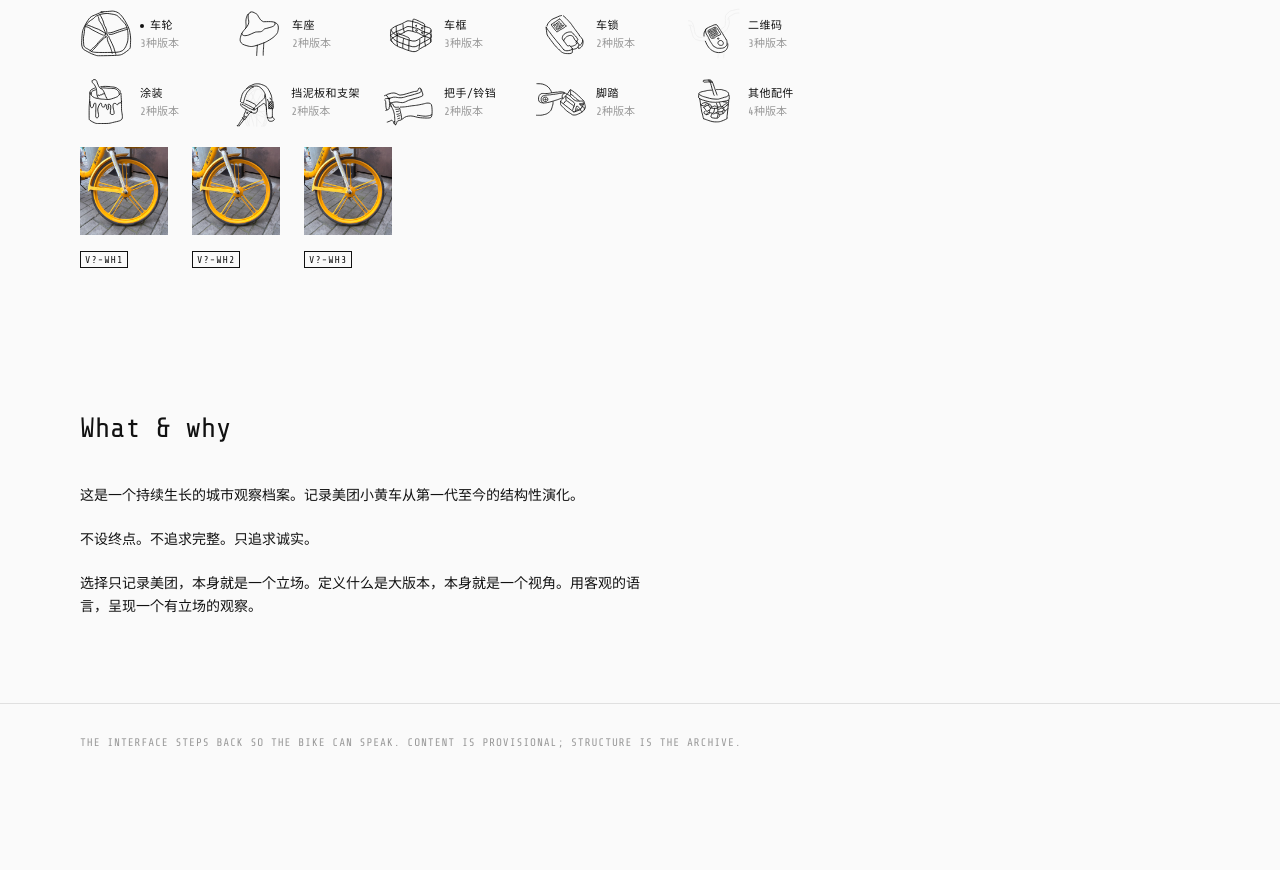
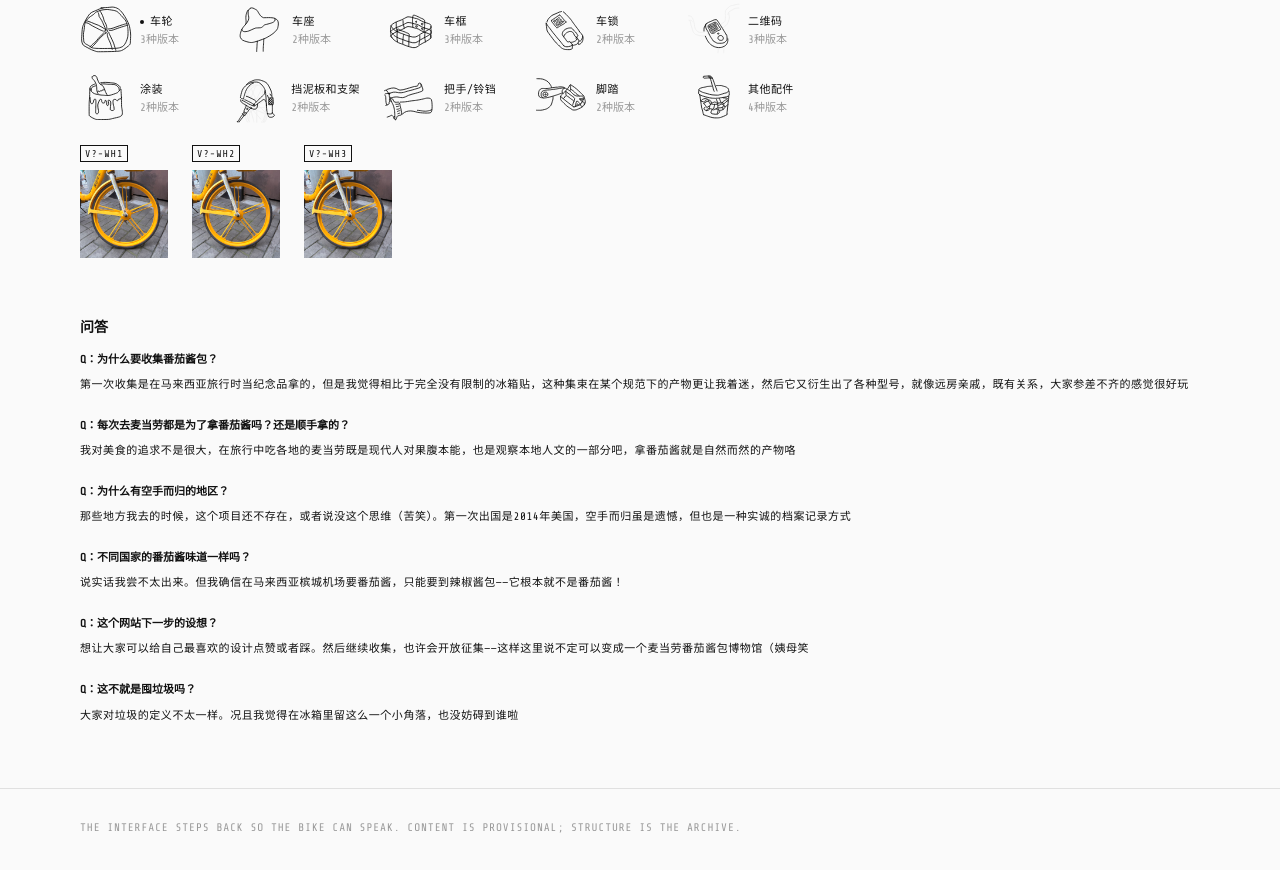
Before and after one commit to TangerineCamel/bike-archive, a plain HTML site: page index.html in a window 1280 px wide. Shown: the part 464-1334 px from the top of the page. Before the commit the page ends 1261 px from the top, so only its background shows below. Drawn offline with nearby package versions, Linux system fonts and the light colour scheme.

Commit message:
大体结构和 modal 修改完毕

```diff
--- a/index.html
+++ b/index.html
@@ -137,12 +137,33 @@
       <div class="carousel" id="variant-carousel"></div>
     </section>
 
-    <section class="section" id="why">
-      <h2 class="section-label">What &amp; why</h2>
-      <div class="about-text">
-        <p>这是一个持续生长的城市观察档案。记录美团小黄车从第一代至今的结构性演化。</p>
-        <p>不设终点。不追求完整。只追求诚实。</p>
-        <p>选择只记录美团，本身就是一个立场。定义什么是大版本，本身就是一个视角。用客观的语言，呈现一个有立场的观察。</p>
+    <section class="section" id="qa">
+      <h2 class="section-label">问答</h2>
+      <div class="qa-list">
+        <div class="qa-item">
+          <p class="qa-q">Q：为什么要收集番茄酱包？</p>
+          <p class="qa-a">第一次收集是在马来西亚旅行时当纪念品拿的，但是我觉得相比于完全没有限制的冰箱贴，这种集束在某个规范下的产物更让我着迷，然后它又衍生出了各种型号，就像远房亲戚，既有关系，大家参差不齐的感觉很好玩</p>
+        </div>
+        <div class="qa-item">
+          <p class="qa-q">Q：每次去麦当劳都是为了拿番茄酱吗？还是顺手拿的？</p>
+          <p class="qa-a">我对美食的追求不是很大，在旅行中吃各地的麦当劳既是现代人对果腹本能，也是观察本地人文的一部分吧，拿番茄酱就是自然而然的产物咯</p>
+        </div>
+        <div class="qa-item">
+          <p class="qa-q">Q：为什么有空手而归的地区？</p>
+          <p class="qa-a">那些地方我去的时候，这个项目还不存在，或者说没这个思维（苦笑）。第一次出国是2014年美国，空手而归虽是遗憾，但也是一种实诚的档案记录方式</p>
+        </div>
+        <div class="qa-item">
+          <p class="qa-q">Q：不同国家的番茄酱味道一样吗？</p>
+          <p class="qa-a">说实话我尝不太出来。但我确信在马来西亚槟城机场要番茄酱，只能要到辣椒酱包——它根本就不是番茄酱！</p>
+        </div>
+        <div class="qa-item">
+          <p class="qa-q">Q：这个网站下一步的设想？</p>
+          <p class="qa-a">想让大家可以给自己最喜欢的设计点赞或者踩。然后继续收集，也许会开放征集——这样这里说不定可以变成一个麦当劳番茄酱包博物馆（姨母笑</p>
+        </div>
+        <div class="qa-item">
+          <p class="qa-q">Q：这不就是囤垃圾吗？</p>
+          <p class="qa-a">大家对垃圾的定义不太一样。况且我觉得在冰箱里留这么一个小角落，也没妨碍到谁啦</p>
+        </div>
       </div>
     </section>
 
@@ -186,8 +207,8 @@
       const card = document.createElement('article');
       card.className = 'variant-card';
       card.innerHTML = `
+        <span class="version-tag outline">V?-${spec.abbr}${i}</span>
         <div class="variant-img"><img src="${PLACEHOLDER_IMG}" alt="V?-${spec.abbr}${i}"></div>
-        <span class="version-tag outline">V?-${spec.abbr}${i}</span>
       `;
       variantCarousel.appendChild(card);
     }
--- a/styles.css
+++ b/styles.css
@@ -10,7 +10,7 @@ html, body {
   --text: #111111;
   --text-dim: #999999;
   --card-bg: #dadada;
-  --mono: "Share Tech Mono", ui-monospace, Menlo, monospace;
+  --mono: "Share Tech Mono", "PingFang SC", "Hiragino Sans GB", "Microsoft YaHei", ui-monospace, Menlo, monospace;
   --page-pad: 80px;
 }
 
@@ -42,6 +42,11 @@ a { color: inherit; text-decoration: none; }
 }
 
 #components.section {
+  padding-top: 8px;
+  padding-bottom: 28px;
+}
+
+#qa.section {
   padding-top: 8px;
 }
 
@@ -81,10 +86,34 @@ a { color: inherit; text-decoration: none; }
   font-weight: 400;
 }
 
-#components .section-label {
+#components .section-label,
+#qa .section-label {
   font-size: 14px;
   margin-bottom: 16px;
   font-weight: 600;
+}
+
+.qa-list {
+  display: flex;
+  flex-direction: column;
+  gap: 24px;
+}
+
+.qa-item .qa-q {
+  margin: 0 0 8px;
+  font-size: 11px;
+  font-weight: 600;
+  line-height: 1.5;
+  color: #111;
+}
+
+.qa-item .qa-a {
+  margin: 0;
+  font-size: 11px;
+  font-weight: 400;
+  letter-spacing: 0.05em;
+  line-height: 1.6;
+  color: #111;
 }
 
 /* ── Carousel ── */
@@ -140,7 +169,9 @@ a { color: inherit; text-decoration: none; }
 
 .bike-desc {
   margin: 0;
-  font-size: 11px;
+  font-size: 10px;
+  font-weight: 400;
+  letter-spacing: 0.05em;
   line-height: 1.5;
   color: #111;
 }
@@ -271,10 +302,6 @@ a { color: inherit; text-decoration: none; }
 
 /* ── Modal ── */
 .modal-backdrop {
-  display: flex;
-  flex-direction: column;
-  align-items: center;
-  justify-content: center;
   position: fixed;
   inset: 0;
   background: rgba(0,0,0,0.92);
@@ -282,6 +309,7 @@ a { color: inherit; text-decoration: none; }
   opacity: 0;
   pointer-events: none;
   transition: opacity 0.25s ease;
+  overflow-y: auto;
 }
 
 .modal-backdrop.is-open {
@@ -292,6 +320,10 @@ a { color: inherit; text-decoration: none; }
 }
 
 .modal-card {
+  position: absolute;
+  top: max(0px, calc((100svh - min(541px, 100vw * 541 / 390)) / 2));
+  left: 50%;
+  transform: translateX(-50%);
   width: min(390px, 100vw);
   min-height: min(541px, calc(100vw * 541 / 390));
   background: #fff;
@@ -349,10 +381,11 @@ a { color: inherit; text-decoration: none; }
   border: 1px solid #111;
   color: #111;
   font-family: var(--mono);
-  font-size: 11px;
+  font-size: 10px;
+  font-weight: 400;
   letter-spacing: 0.1em;
   cursor: pointer;
-  padding: 5px 9px;
+  padding: 2px 4px;
   opacity: 0.35;
 }
 
```
